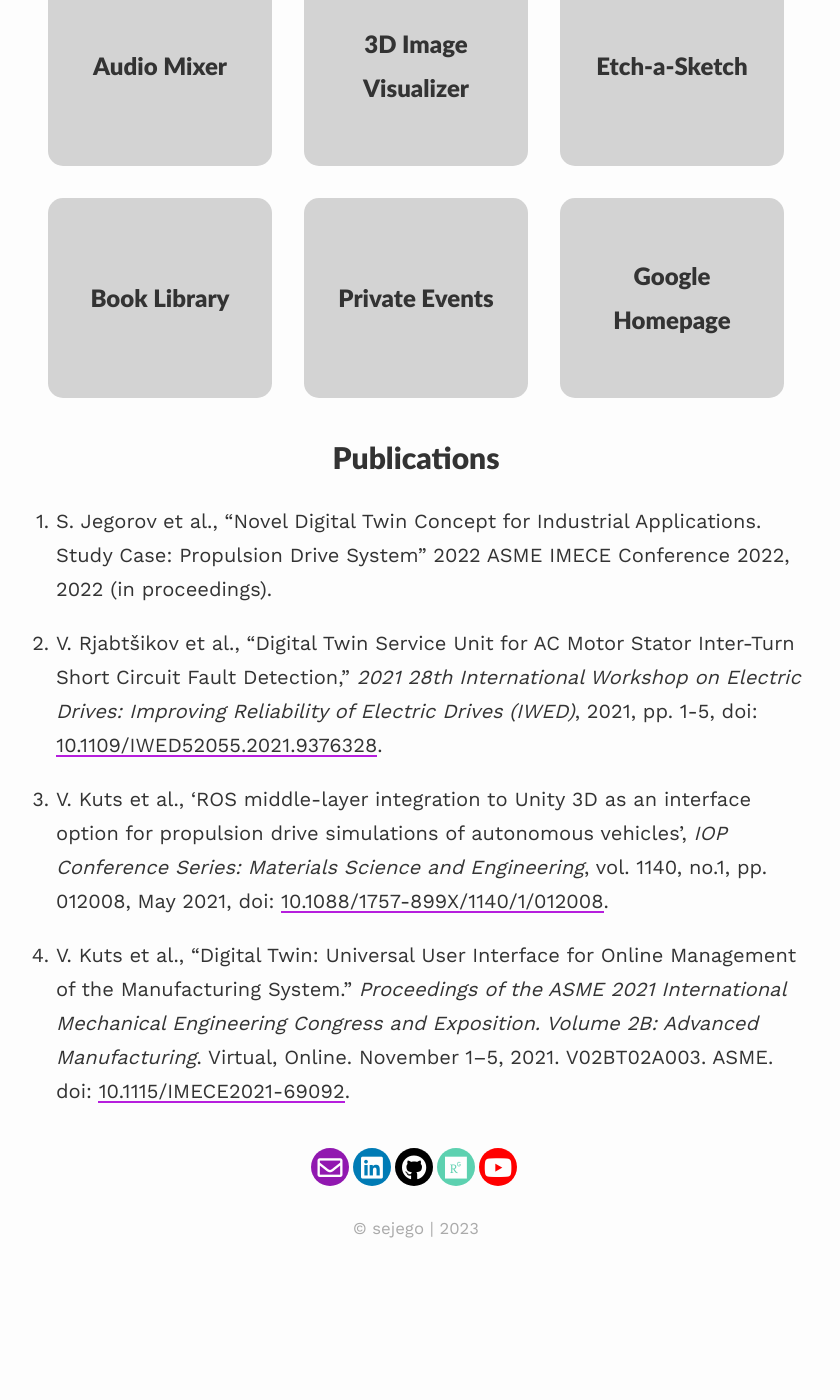
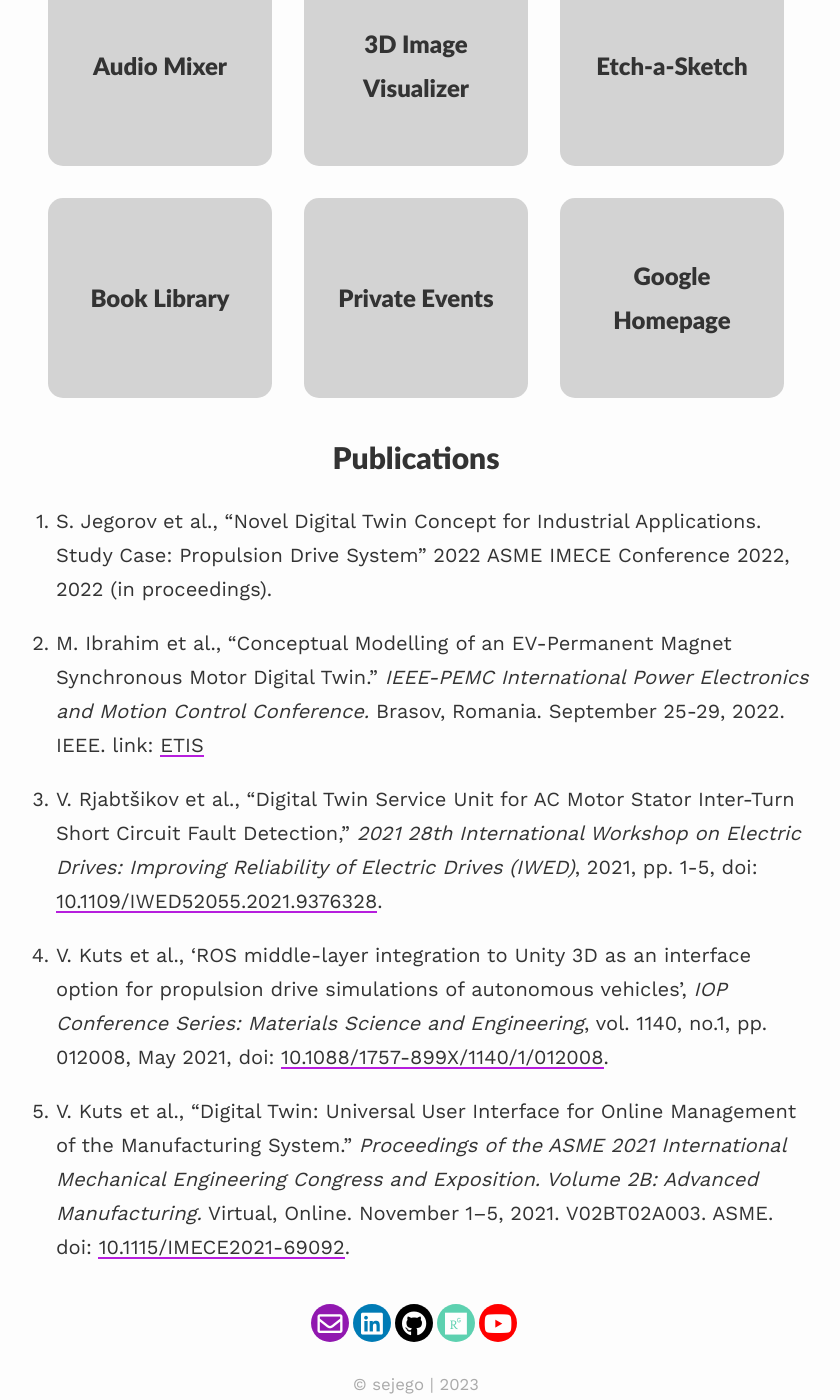
Before and after one commit to sejego/sejego, a Jekyll site: the page built from _pages/projects.md, in a window 1280 px wide and 1400 px high, scrolled down 633 px. Shown: the whole window, without its empty margins (224-1064 px from the left). Built offline with Jekyll 4.4.1, drawn with Linux system fonts in a browser that asks for light colours; nearby versions of some CDN libraries; before the commit the page ends 1877 px from its top, so only the background shows below that.

Commit message:
update resume with a new article and new description for github

```diff
--- a/_pages/projects.md
+++ b/_pages/projects.md
@@ -84,8 +84,10 @@ published: true
 
 1. S. Jegorov et al., "Novel Digital Twin Concept for Industrial Applications. Study Case: Propulsion Drive System" 2022 ASME IMECE Conference 2022, 2022 (in proceedings).
 
-1. V. Rjabtšikov et al., "Digital Twin Service Unit for AC Motor Stator Inter-Turn Short Circuit Fault Detection," *2021 28th International Workshop on Electric Drives: Improving Reliability of Electric Drives (IWED)*, 2021, pp. 1-5, doi: [10.1109/IWED52055.2021.9376328](https://doi.org/10.1109/IWED52055.2021.9376328).
+2. M. Ibrahim et al., "Conceptual Modelling of an EV-Permanent Magnet Synchronous Motor Digital Twin." *IEEE-PEMC International Power Electronics and Motion Control Conference.* Brasov, Romania. September 25-29, 2022. IEEE. link: [ETIS](https://www.etis.ee/Portal/Publications/Display/30c67d44-e946-4e58-9949-5bb56b54d92d)
 
-2. V. Kuts et al., ‘ROS middle-layer integration to Unity 3D as an interface option for propulsion drive simulations of autonomous vehicles’, *IOP Conference Series: Materials Science and Engineering*, vol. 1140, no.1, pp. 012008, May 2021, doi: [10.1088/1757-899X/1140/1/012008](https://doi.org/10.1088/1757-899X/1140/1/012008).
+3. V. Rjabtšikov et al., "Digital Twin Service Unit for AC Motor Stator Inter-Turn Short Circuit Fault Detection," *2021 28th International Workshop on Electric Drives: Improving Reliability of Electric Drives (IWED)*, 2021, pp. 1-5, doi: [10.1109/IWED52055.2021.9376328](https://doi.org/10.1109/IWED52055.2021.9376328).
 
-3. V. Kuts et al., "Digital Twin: Universal User Interface for Online Management of the Manufacturing System." *Proceedings of the ASME 2021 International Mechanical Engineering Congress and Exposition. Volume 2B: Advanced Manufacturing*. Virtual, Online. November 1–5, 2021. V02BT02A003. ASME. doi: [10.1115/IMECE2021-69092](https://doi.org/10.1115/IMECE2021-69092).
+4. V. Kuts et al., ‘ROS middle-layer integration to Unity 3D as an interface option for propulsion drive simulations of autonomous vehicles’, *IOP Conference Series: Materials Science and Engineering*, vol. 1140, no.1, pp. 012008, May 2021, doi: [10.1088/1757-899X/1140/1/012008](https://doi.org/10.1088/1757-899X/1140/1/012008).
+
+5. V. Kuts et al., "Digital Twin: Universal User Interface for Online Management of the Manufacturing System." *Proceedings of the ASME 2021 International Mechanical Engineering Congress and Exposition. Volume 2B: Advanced Manufacturing.* Virtual, Online. November 1–5, 2021. V02BT02A003. ASME. doi: [10.1115/IMECE2021-69092](https://doi.org/10.1115/IMECE2021-69092).
```
Also changed, not shown: index.md (+1 -0 lines), README.md.
